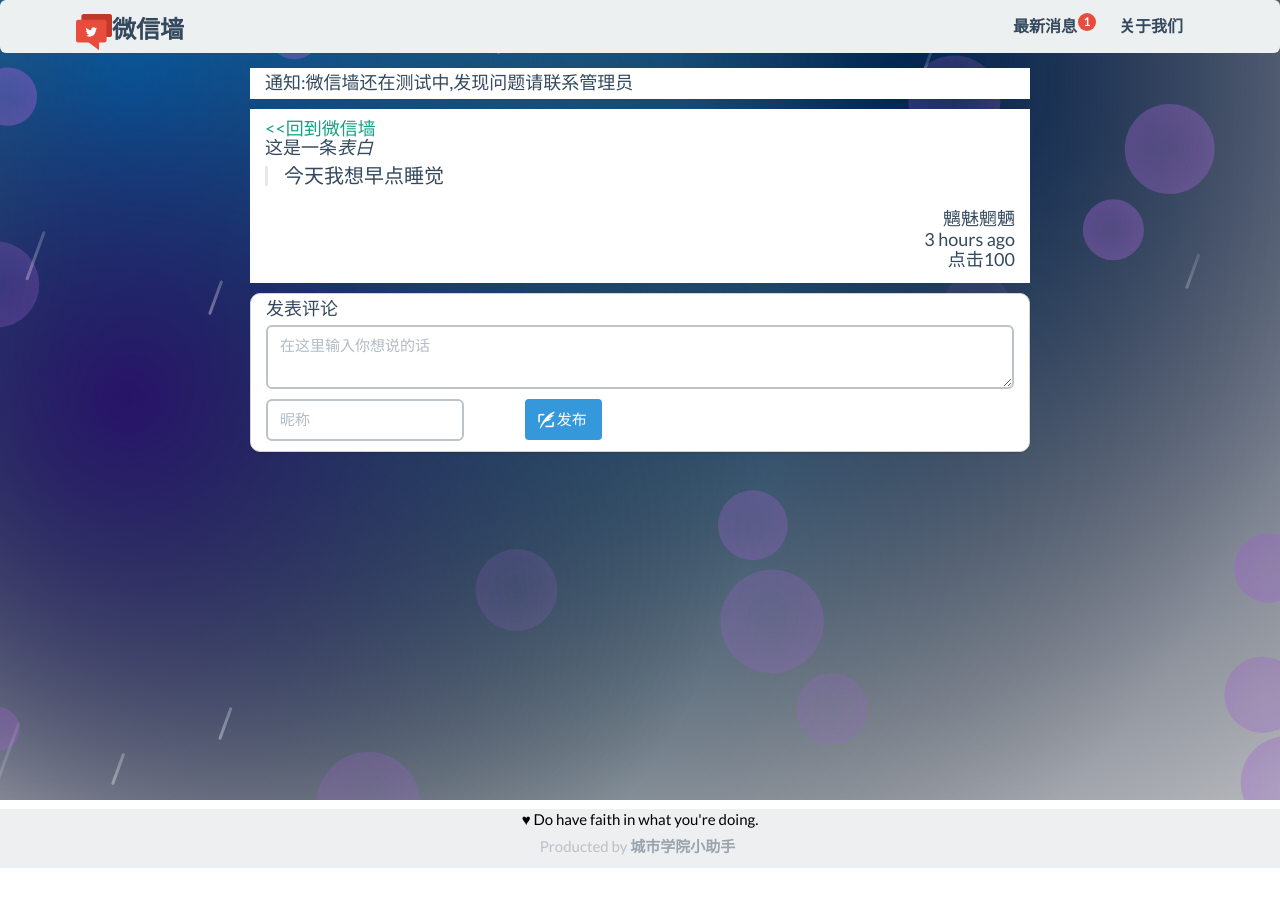
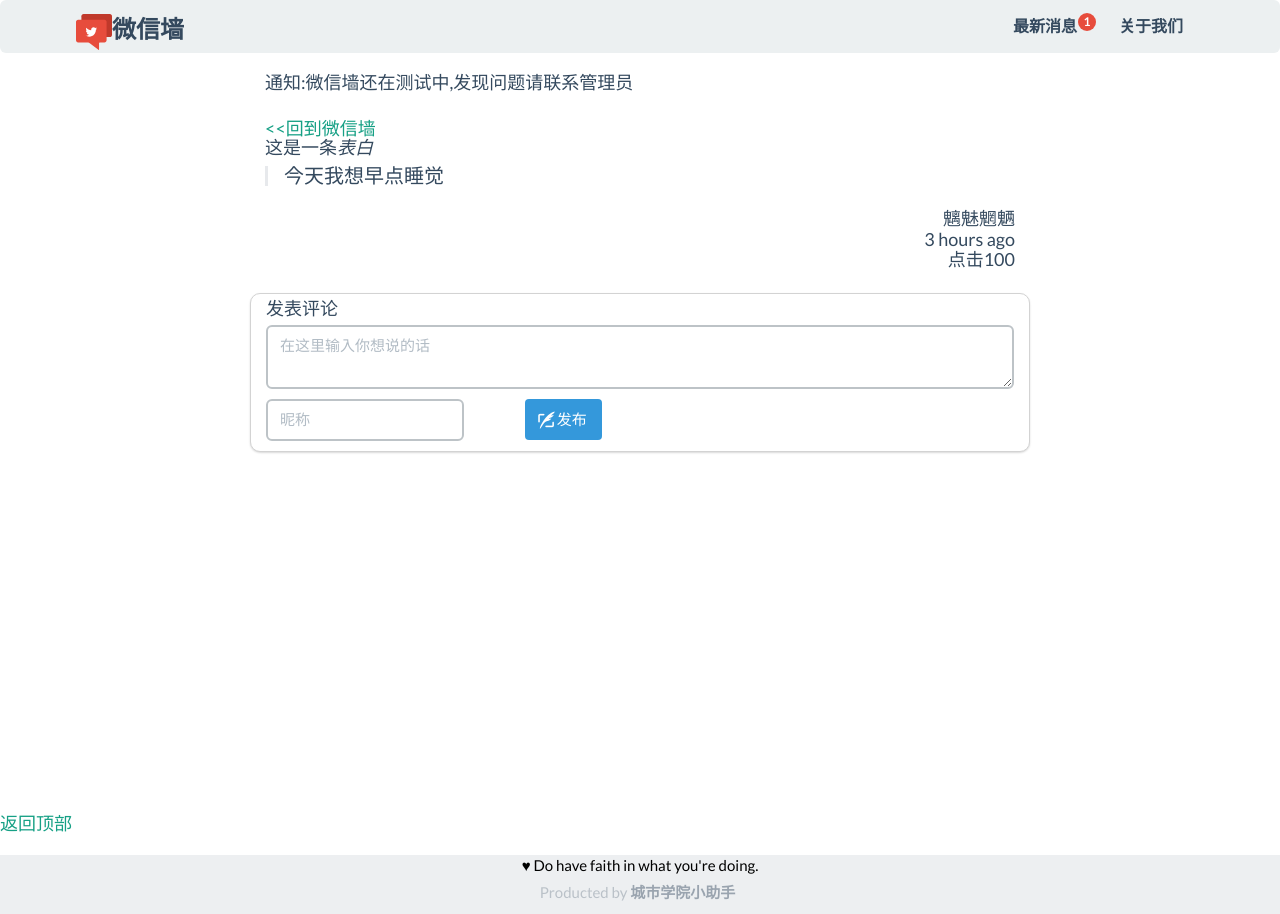
Before and after one commit to halfcrazy/WechatWall, a Python web app: template WechatWall/templates/detail.html in a window 1280 px wide. Before the commit the page ends 868 px from the top, so only its background shows below. Run offline with Jinja, Linux system fonts and the light colour scheme; the template is opened without the code that fills it, so the values that code supplies are empty.

Commit message:
add back_to_top function. and delete the current background.

```diff
--- a/WechatWall/static/css/style.css
+++ b/WechatWall/static/css/style.css
@@ -89,21 +89,6 @@ footer, .push {
   margin-top: 15px;
   text-align: center;
 }
-#phasebeam {
-  position: fixed;
-  top: 0;
-  left: 0;
-  width: 100%;
-  height: 100%;
-  z-index: -1;
-}
-#phasebeam canvas {
-  position: absolute;
-  top: 0;
-  left: 0;
-  width: 100%;
-  height: 100%;
-}
 .footer {
   line-height: 0.8em;
   margin-bottom: 0px;
@@ -173,3 +158,16 @@ footer, .push {
 .post-to-comment blockquote p{
   line-height: 1em;
 }
+/* Back to Top */
+.back-to-top {
+  position: fixed;
+  bottom: 10px;
+  right: 10px;
+}
+.back-to-top a {
+  width: 35px;
+  height: 35px;
+  text-indent: -20000px;
+  display: block;
+  background-image: url("../img/up-arrow.png");
+}
--- a/WechatWall/static/js/utils.js
+++ b/WechatWall/static/js/utils.js
@@ -18,7 +18,7 @@ function pretty_date(ts) {
             return "just now";
         }
         if (second_diff < 60) {
-            return second_diff + " seconds ago";
+            return Math.floor(second_diff) + " seconds ago";
         }
         if (second_diff < 120) {
             return "a minute ago";
@@ -47,10 +47,12 @@ function pretty_date(ts) {
     }
     return Math.floor(day_diff / 365) + " years ago";
 }
+
 function getCookie(name) {
     var r = document.cookie.match("\\b" + name + "=([^;]*)\\b");
     return r ? r[1] : undefined;
 }
+
 function set_scroll_notification () {
     $("#twitter li:not(:first)").css("display","none");
     var B=$("#twitter li:last");
@@ -64,6 +66,7 @@ function set_scroll_notification () {
     $("li.in").hide().removeClass("in")}
     },3000); //每3秒钟切换一条，你可以根据需要更改
 }
+
 function set_color () {
     //设置内容背景颜色
     var color_list = ["#FAB5A5","#D1E1C6","#FFFF99","#99CCFF"];
@@ -73,3 +76,24 @@ function set_color () {
         $(this).css({"background-color":color_list[(sec+idx)%color_list.length]});
     });
 }
+
+function back_to_top () {
+    // hide #back-top first
+    $(".back-to-top").hide();
+    // fade in .back-to-top
+    $(window).scroll(function () {
+        if ($(this).scrollTop() > 100) {
+            $('.back-to-top').fadeIn();
+        } else {
+            $('.back-to-top').fadeOut();
+        }
+    });
+
+    // scroll body to 0px on click
+    $('.back-to-top a').click(function () {
+        $('body,html').animate({
+            scrollTop: 0
+        }, 800);
+        return false;
+    });
+}
--- a/WechatWall/templates/detail.html
+++ b/WechatWall/templates/detail.html
@@ -98,15 +98,11 @@
 
     </div>
 
-    <div id="phasebeam">
-      <canvas></canvas>
-      <canvas></canvas>
-      <canvas></canvas>
-    </div>
     <div class="push"></div>
   </main>
 </div>
 
+  <p id="back-top"><a href="#header-nav"><span></span>返回顶部</a></p>
 <footer class="footer">
   <div class="container">
     <div class="row footer-bottom">
@@ -124,7 +120,6 @@
 <script src="{{ static_url("js/vendor/jquery.min.js") }}"></script>
 <script src="{{ static_url("js/jquery.cookie.js") }}"></script>
 <script src="{{ static_url("js/flat-ui.min.js") }}"></script>
-<script src="{{ static_url("js/phasebeam.js") }}"></script>
 <script src="{{ static_url("js/utils.js") }}"></script>
 <script src="{{ static_url("js/detail.js") }}"></script>
 
```
Also changed, not shown: WechatWall/templates/index.html (+1 -6 lines), WechatWall/static/img/up-arrow.png (added).
